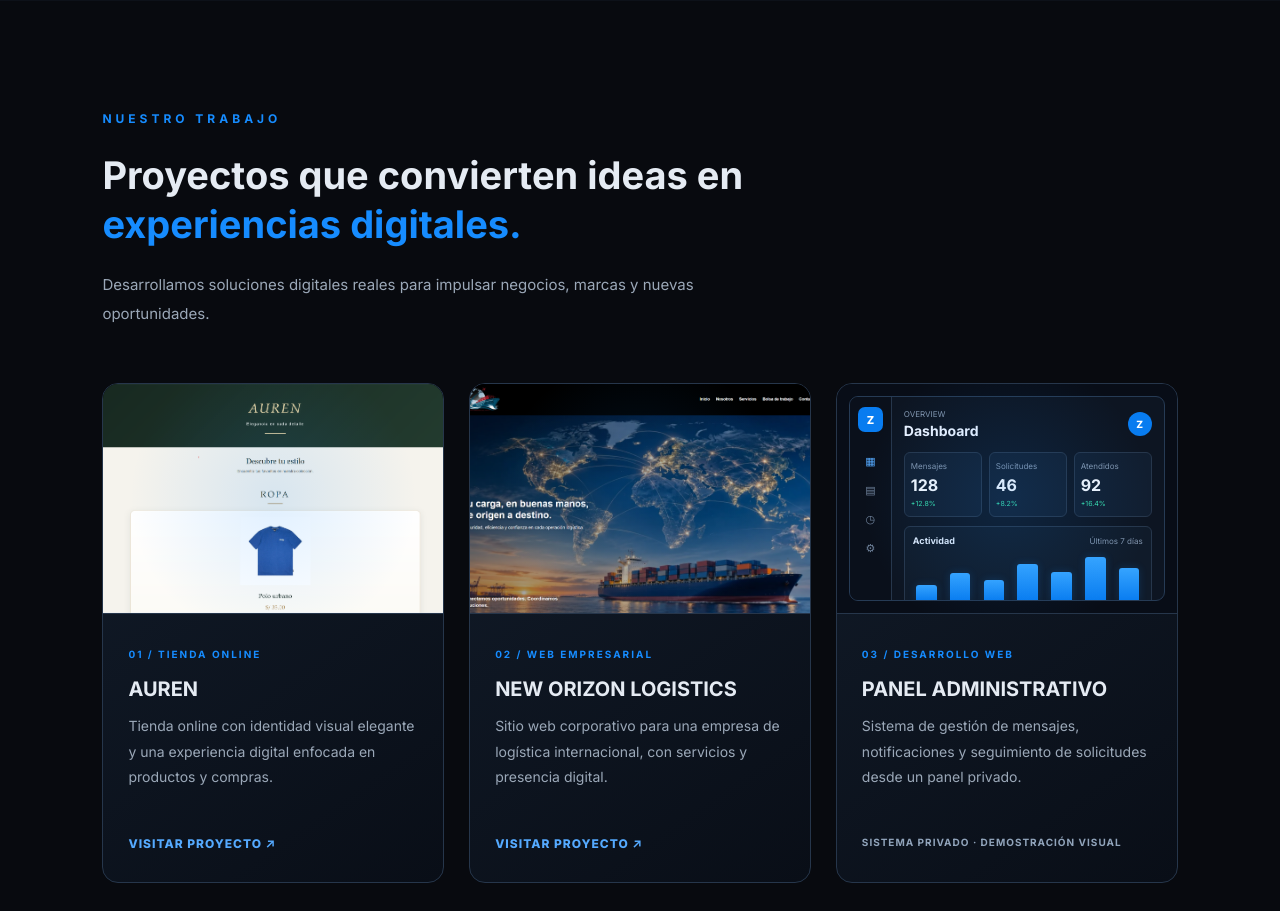
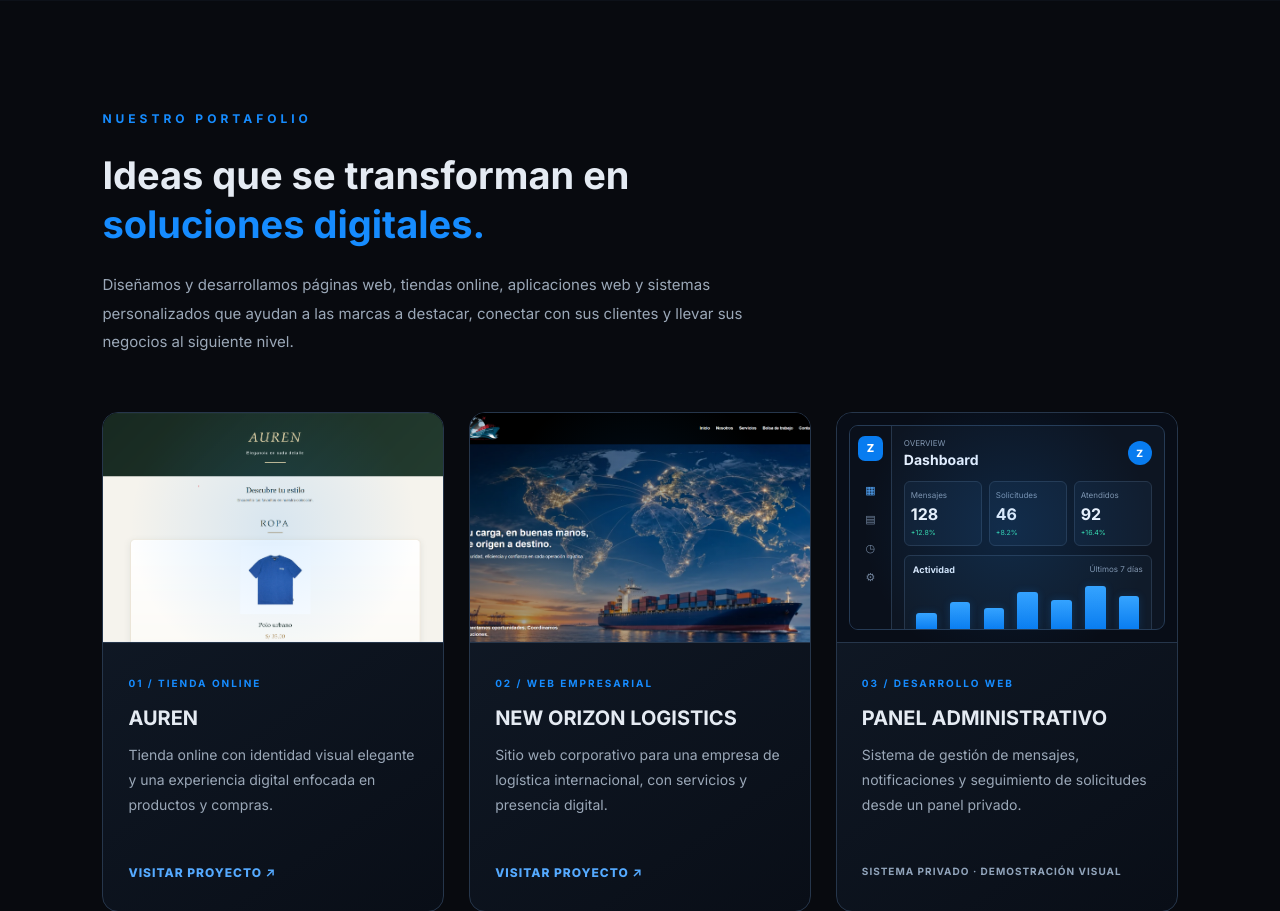
Before and after one commit to jonathanalexanderlopezsaavedra-arch/ZIRAZ-DIGITAL, a Flask app: page / in a window 1280 px wide. Shown: the part 1430-2341 px from the top of the page. Run offline with Flask 3, Linux system fonts and the light colour scheme.

Commit message:
Actualizar encabezado del portafolio

```diff
--- a/templates/index.html
+++ b/templates/index.html
@@ -147,11 +147,12 @@
         <section class="portfolio" id="portafolio">
 
             <div class="portfolio-header">
-                <p class="eyebrow">NUESTRO TRABAJO</p>
-                <h2>Proyectos que convierten ideas en <span>experiencias digitales.</span></h2>
+                <p class="eyebrow">NUESTRO PORTAFOLIO</p>
+                <h2>Ideas que se transforman en <span>soluciones digitales.</span></h2>
                 <p class="portfolio-description">
-                    Desarrollamos soluciones digitales reales para impulsar
-                    negocios, marcas y nuevas oportunidades.
+                    Diseñamos y desarrollamos páginas web, tiendas online,
+                    aplicaciones web y sistemas personalizados que ayudan a las marcas
+                    a destacar, conectar con sus clientes y llevar sus negocios al siguiente nivel.
                 </p>
             </div>
 
```
